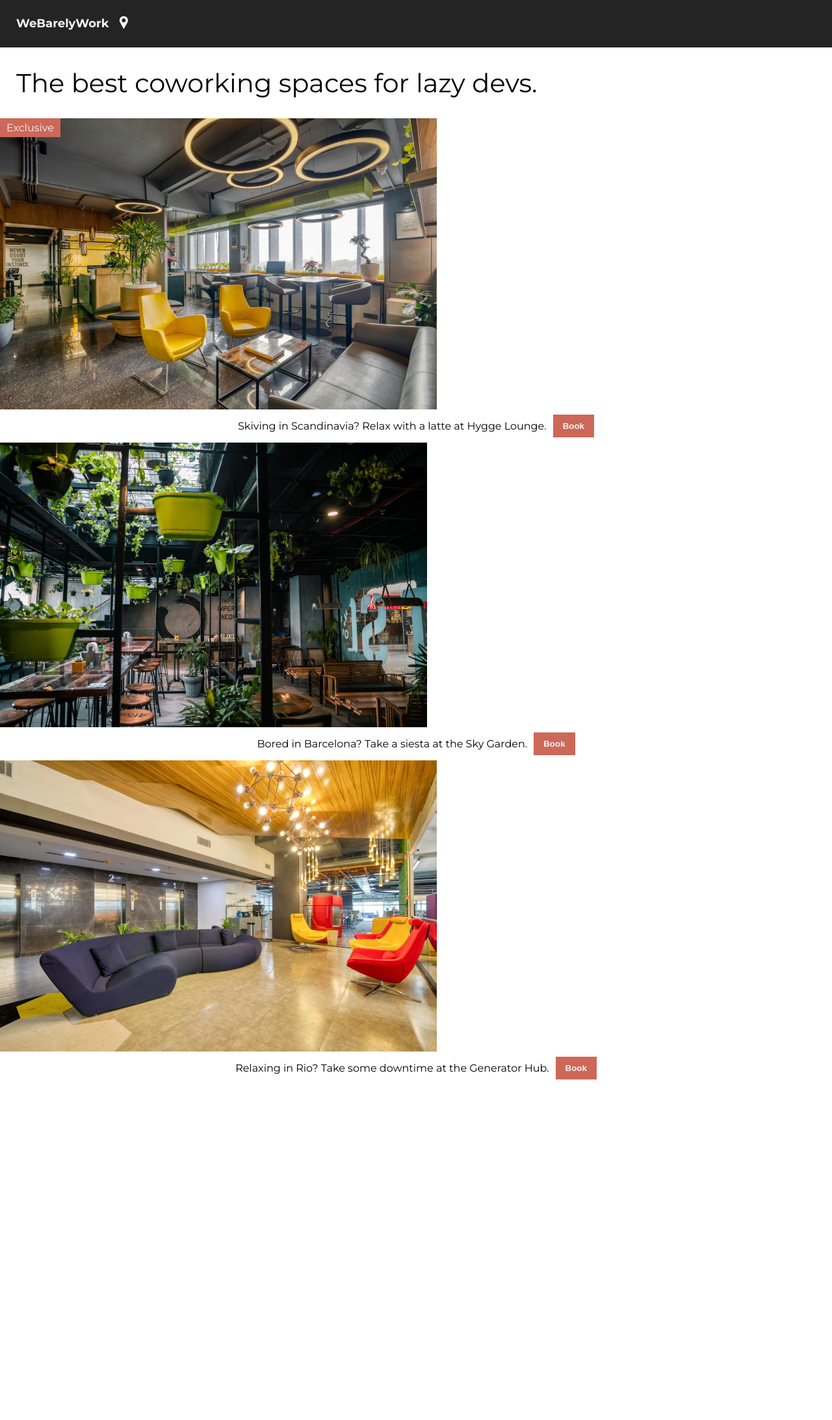
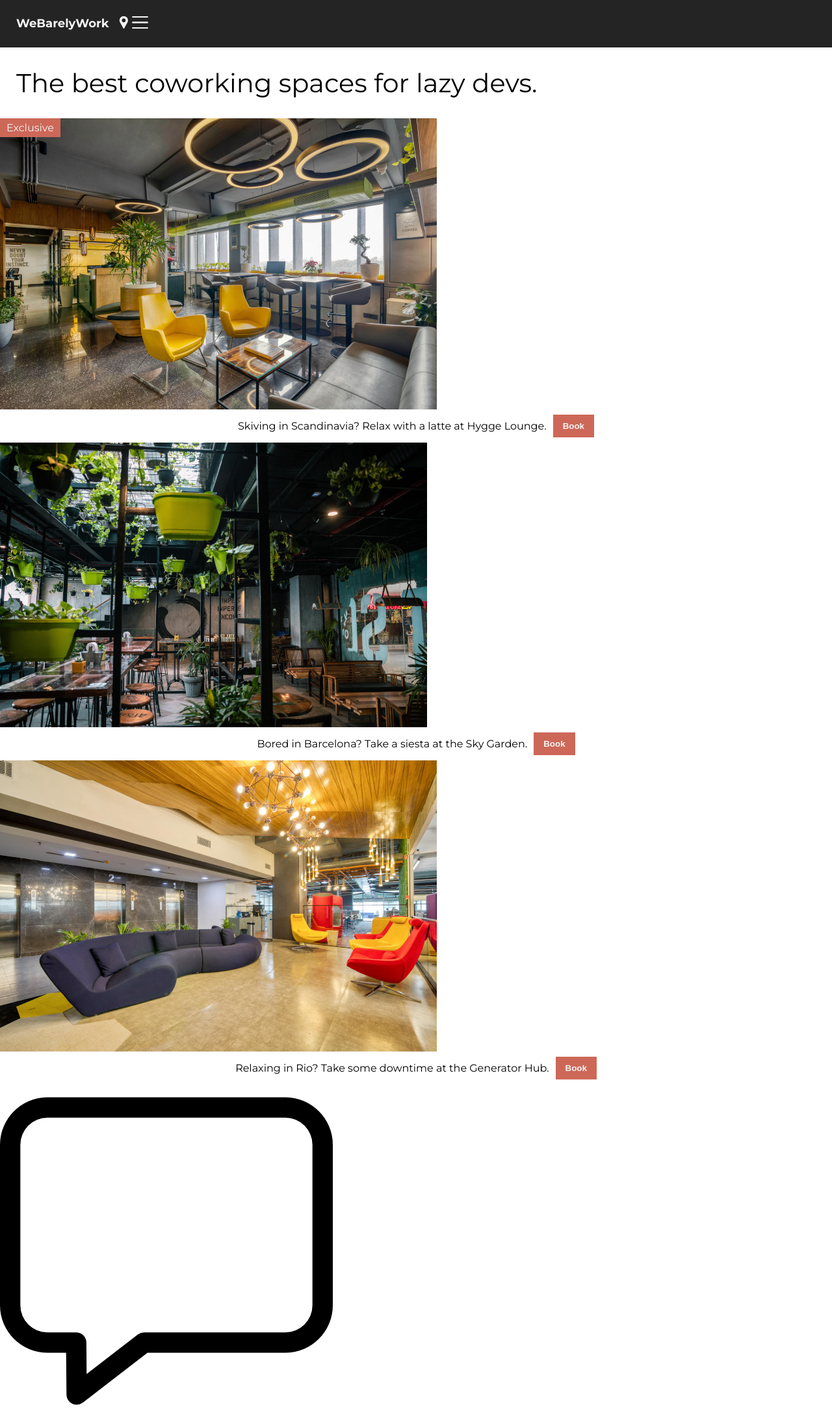
Before and after one commit to mohs-in/cowork-space, a React (Vite) app: page / in a window 1280 px wide. Shown: the whole page at 65% size. Before the commit the page ends 1669 px from the top, so only its background shows below. Built offline with nearby package versions, Linux system fonts and the light colour scheme.

Commit message:
update jsx files

```diff
--- a/components/Footer.jsx
+++ b/components/Footer.jsx
@@ -1,5 +1,11 @@
 import React from 'react'
 
-
+function Footer() {
+    return (
+        <div className='img-bg'>
+            <img src="message.png" className='img' alt="chat bot" />
+        </div>
+    )
+}
 
 export default Footer
--- a/components/Header.jsx
+++ b/components/Header.jsx
@@ -1,6 +1,6 @@
 import React from 'react'
 import locLogo from '/loc.png'
-
+import hamburger from '/burger.png'
 function Header() {
     return (
         <div>
@@ -12,6 +12,7 @@ function Header() {
                     <li>
                         <img src={locLogo} class="icon" alt="location" />
                     </li>
+                    <li id='burger-icon'><img src={hamburger} className="icon"  alt="hamburger icon" /></li>
                 </ul>
             </nav>
             <section>
--- a/components/Hero.jsx
+++ b/components/Hero.jsx
@@ -14,8 +14,6 @@ function Tile(props) {
                 <p>{props.desc}</p>
                 <button className='btn'>Book</button>
             </div>
-
-
         </section>
     )
 }
--- a/src/App.jsx
+++ b/src/App.jsx
@@ -2,6 +2,7 @@ import React from 'react'
 import data from './data.js'
 import Hero from '../components/Hero.jsx'
 import Header from '../components/Header.jsx'
+import Footer from '../components/Footer.jsx'
 
 function App() {
   const heroComp= data.map(heroComp => {
@@ -19,8 +20,8 @@ function App() {
       <main>
         {heroComp}
       </main>
+      <Footer />
     </div>
-
   )
 }
 
```
